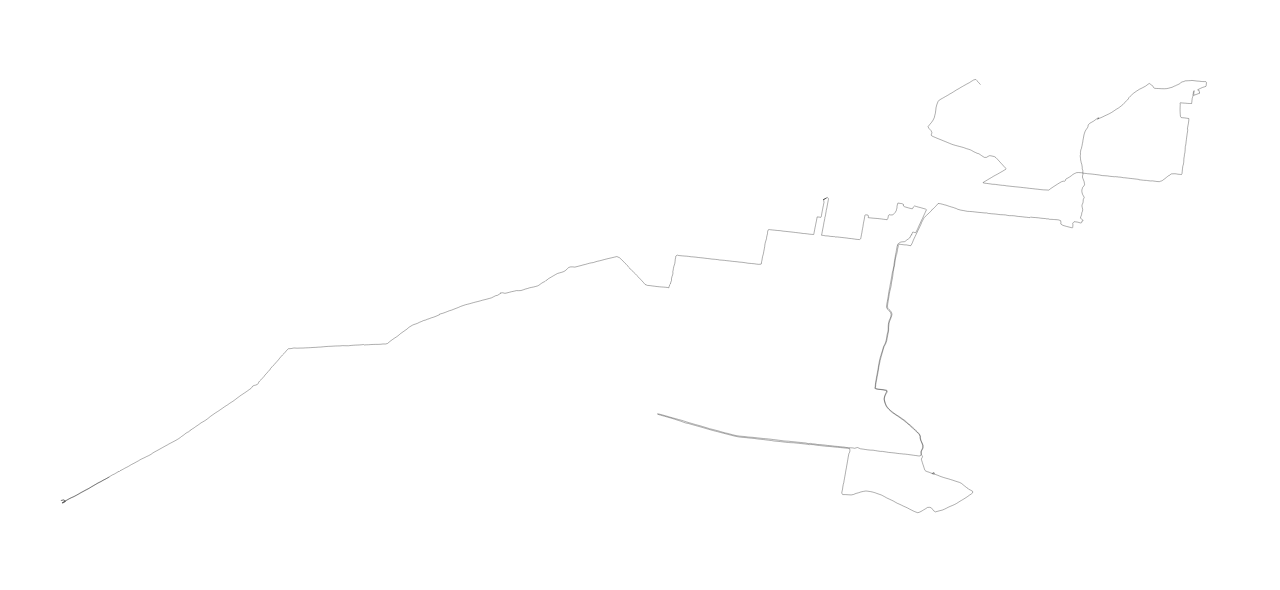
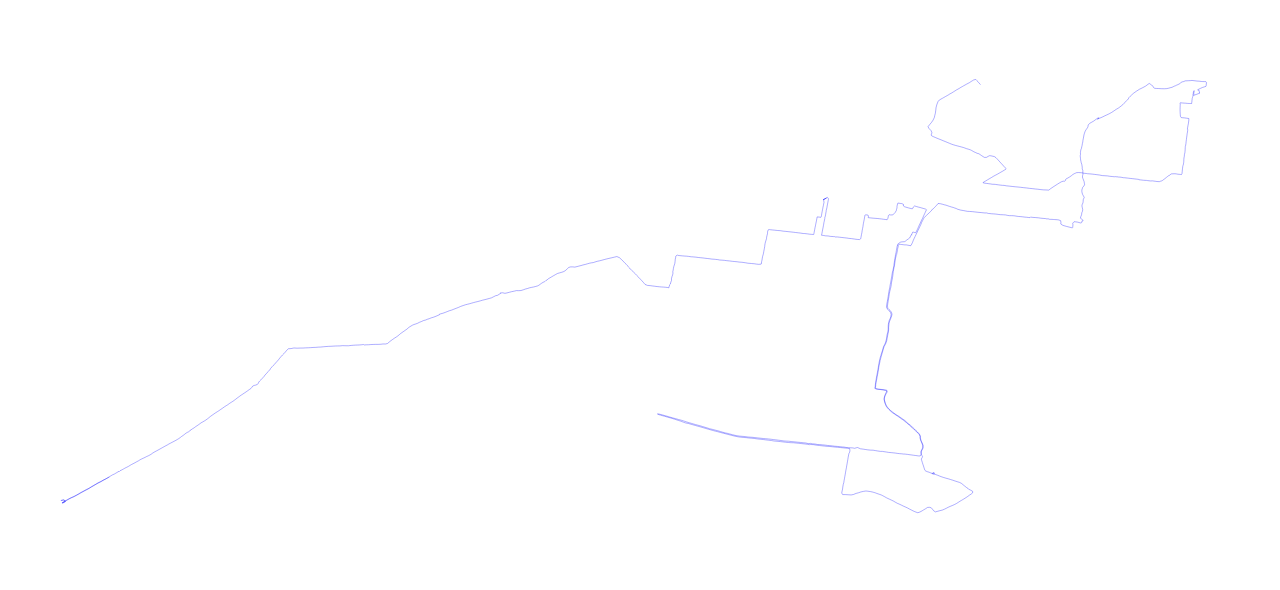
Before and after one commit to andytlr/gps-heatmap-animation, a plain HTML site: page animated-heatmap/d3/twolines.html in a window 1280 px wide. Drawn offline with nearby package versions, Linux system fonts and the light colour scheme.

Commit message:
Change stroke colour.

```diff
--- a/animated-heatmap/d3/twolines.html
+++ b/animated-heatmap/d3/twolines.html
@@ -20,7 +20,7 @@
 
   <svg version="1.1" id="Layer_1" xmlns="http://www.w3.org/2000/svg" xmlns:xlink="http://www.w3.org/1999/xlink" x="0px" y="0px"
        width="504px" height="231.008px" viewBox="0 0 504 231.008" enable-background="new 0 0 504 231.008" xml:space="preserve">
-      <path id="p1" opacity="0.5" fill="none" stroke="#000000" stroke-width="0.25" stroke-linecap="round" stroke-linejoin="round" stroke-miterlimit="10" d="
+      <path id="p1" opacity="0.5" fill="none" stroke="blue" stroke-width="0.25" stroke-linecap="round" stroke-linejoin="round" stroke-miterlimit="10" d="
       M325.163,78.119l-0.318,0.2l-0.365,0.259l-0.4,0.059l0.4-0.212l0.647-0.341l0.682-0.365l0.4,0.529v0.212l-0.118,0.565l-0.106,0.6
       l-0.141,0.741l-0.153,0.8l-0.106,0.671l-0.223,0.882l-0.035,0.094l-0.023,0.412l-0.118,0.6l-0.106,0.682l-0.118,0.612l-0.2,0.623
       v0.318l-0.118,0.553l-0.106,0.541l-0.118,0.518l-0.082,0.565l-0.118,0.6l-0.106,0.612l-0.141,0.694l-0.176,0.918l-0.165,0.906
@@ -316,7 +316,7 @@
       l-0.823-0.106l-0.941-0.129l-0.988,0.024l-0.235-0.024l-0.612-0.071l-0.741-0.094l-0.365-0.047l-1.165-0.141l-1.529-0.188
       l0.082-0.4l0.118-0.694l-0.235-0.671l-0.282,0.012l0,0"/>
 
-      <path id="p2" opacity="0.5" fill="none" stroke="#000000" stroke-width="0.25" stroke-linecap="round" stroke-linejoin="round" stroke-miterlimit="10" d="
+      <path id="p2" opacity="0.5" fill="none" stroke="blue" stroke-width="0.25" stroke-linecap="round" stroke-linejoin="round" stroke-miterlimit="10" d="
       M325.363,78.037L325.363,78.037l-0.259,0.118l-0.847,0.388l0.082,0.424l0.118,0.706l-0.141,0.682l-0.118,0.635l-0.141,0.576
       l-0.118,0.694l-0.059,0.235l-0.165,0.882l-0.141,0.753l-0.118,0.741l-0.106,0.565l-0.118,0.141l-0.659-0.094l-0.812-0.082
       l-0.118,0.612l-0.118,0.671l-0.141,0.706l-0.141,0.659l-0.082,0.423l-0.082,0.459l-0.141,0.635l-0.141,0.765l-0.118,0.6
```
